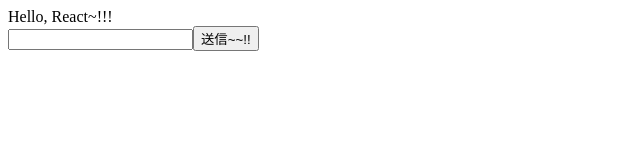
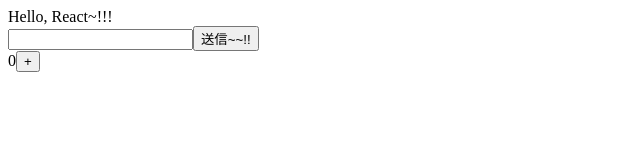
Before and after one commit to ShunFurukawa/react-sample, a React app: page / in a window 1280 px wide. Shown: the top 160 px of the page, without its empty margins (0-640 px from the left). Built offline with nearby package versions, Linux system fonts and the light colour scheme; the HTML template or start-up script is replaced by a standard one.

Commit message:
:octocat: add FavoriteCount button

```diff
--- a/src/app.jsx
+++ b/src/app.jsx
@@ -4,11 +4,14 @@ import ReactDOM from 'react-dom'
 import Form from './components/form'
 import Message from './components/message'
 
+import Favorite from './components/favorite'
+
 ReactDOM.render(
   <div>
     Hello, React~!!!
     <Form />
     <Message />
+    <Favorite />
   </div>,
   document.getElementById('root')
 )
--- /dev/null
+++ b/src/components/favorite.jsx
@@ -0,0 +1,25 @@
+import React from 'react'
+
+class Favorite extends React.Component {
+  constructor() {
+    super()
+    this.state = {
+      count: 0
+    }
+  }
+  handleClick() {
+    this.setState({
+      count: this.state.count + 1
+    })
+  }
+  render(){
+    return(
+      <div>
+        <span>{this.state.count}</span>
+        <button onClick={this.handleClick.bind(this)}>+</button>
+      </div>
+    )
+  }
+}
+
+export default Favorite
```
